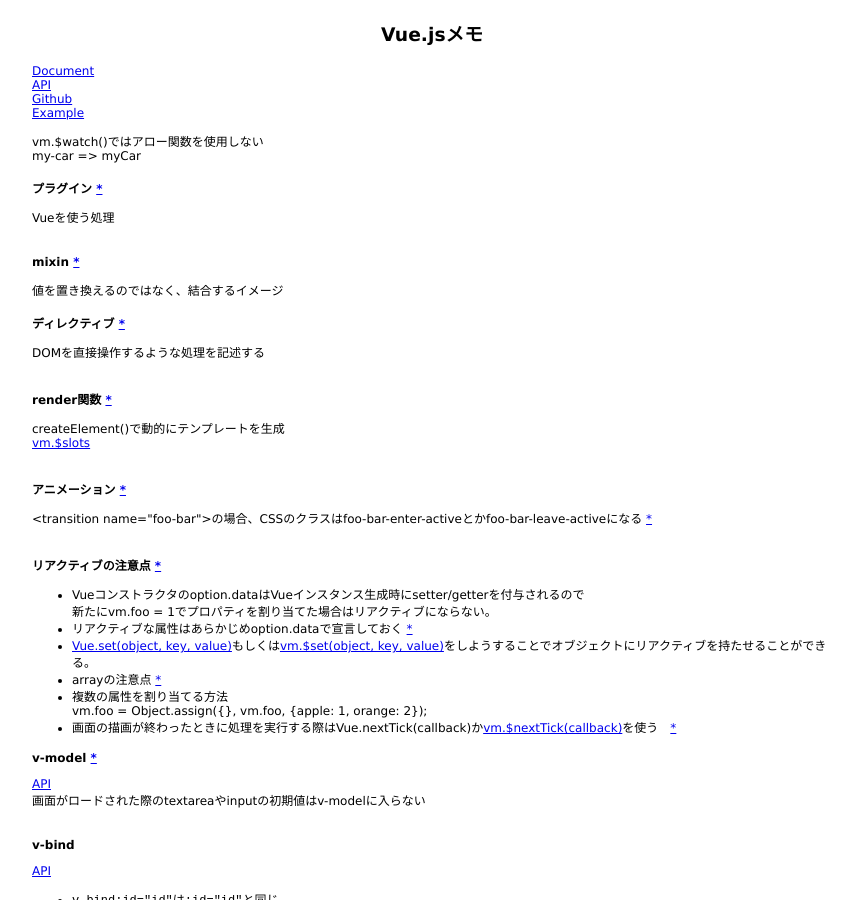
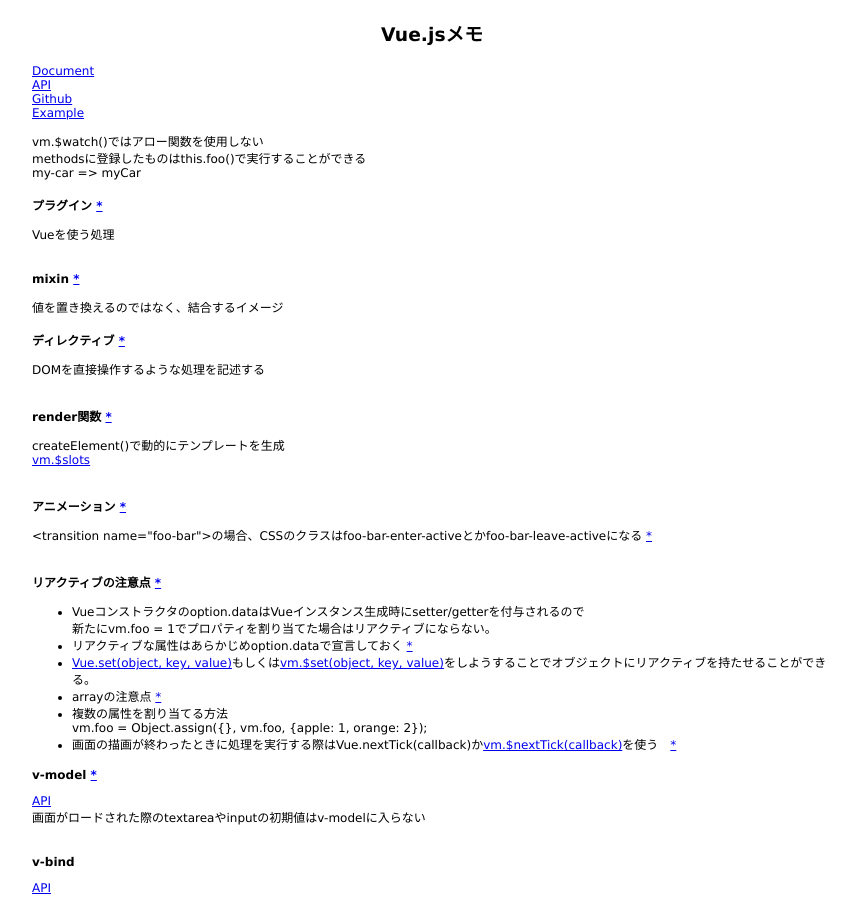
Before and after one commit to 38elements/38elements.github.com, a Jekyll site: the page built from _posts/2016-12-20-vuejs.md, in a window 1280 px wide and 900 px high. Shown: the whole window, without its empty margins (208-1064 px from the left). Built offline with Jekyll 4.4.1, drawn with Linux system fonts in a browser that asks for light colours.

Commit message:
Update 2016-12-20-vuejs.md

```diff
--- a/_posts/2016-12-20-vuejs.md
+++ b/_posts/2016-12-20-vuejs.md
@@ -8,6 +8,7 @@ title: Vue.jsメモ
 [Example](http://jsdo.it/38elements/vuejs-1)
 
 vm.$watch()ではアロー関数を使用しない
+methodsに登録したものはthis.foo()で実行することができる
 my-car => myCar
 
 #### プラグイン [\*](https://jp.vuejs.org/v2/guide/plugins.html)
```
